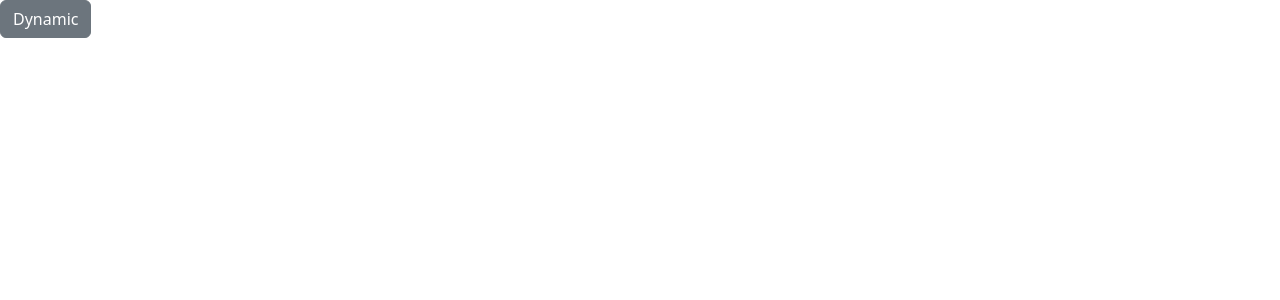
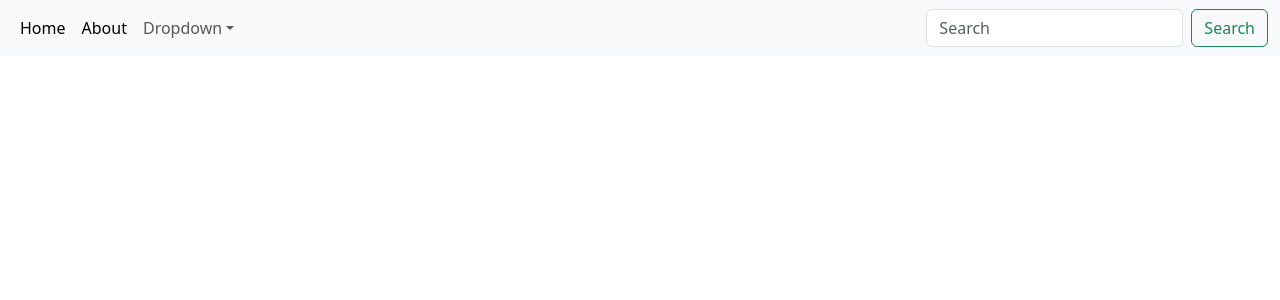
Before and after one commit to CheaRitheavatey/javascriptLearning, a React (Vite) app in the folder react-app/: page / in a window 1280 px wide. Shown: the top 300 px of the page. Built offline with nearby package versions, Linux system fonts and the light colour scheme.

Commit message:
update nav

```diff
--- a/react-app/src/App.tsx
+++ b/react-app/src/App.tsx
@@ -2,6 +2,7 @@
 import { Children, useState, type ReactNode } from "react";
 import Alert from "./components/Alert";
 import Button from "./components/Button";
+import NavBar from "./components/NavBar";
 // import ListGroup from "./components/ListGroup";
 function App() {
   let items = ["New York", "San Fransisco", "Paris", "London"];
@@ -13,13 +14,16 @@ function App() {
   return (
     // below is for Alert
     <div>
-      {alertvisible && (
-        <Alert onClose={() => setAlertVisible(false)}>hello</Alert>
-      )}
-      <Button color="secondary" onClick={() => setAlertVisible(true)}>
-        Dynamic
-      </Button>
+      <NavBar></NavBar>
     </div>
+    // <div>
+    //   {alertvisible && (
+    //     <Alert onClose={() => setAlertVisible(false)}>hello</Alert>
+    //   )}
+    //   <Button color="secondary" onClick={() => setAlertVisible(true)}>
+    //     Dynamic
+    //   </Button>
+    // </div>
 
     // below is for list group
     // <div>
--- /dev/null
+++ b/react-app/src/components/NavBar.tsx
@@ -0,0 +1,78 @@
+const NavBar = () => {
+  return (
+    <nav className="navbar navbar-expand-lg bg-body-tertiary">
+      <div className="container-fluid">
+        <button
+          className="navbar-toggler"
+          type="button"
+          data-bs-toggle="collapse"
+          data-bs-target="#navbarSupportedContent"
+          aria-controls="navbarSupportedContent"
+          aria-expanded="false"
+          aria-label="Toggle navigation"
+        >
+          <span className="navbar-toggler-icon"></span>
+        </button>
+        <div className="collapse navbar-collapse" id="navbarSupportedContent">
+          <ul className="navbar-nav me-auto mb-2 mb-lg-0">
+            <li className="nav-item">
+              <a className="nav-link active" aria-current="page" href="#">
+                Home
+              </a>
+            </li>
+            <li className="nav-item">
+              <a className="nav-link active" aria-current="page" href="#">
+                About
+              </a>
+            </li>
+
+            <li className="nav-item dropdown">
+              <a
+                className="nav-link dropdown-toggle"
+                href="#"
+                role="button"
+                data-bs-toggle="dropdown"
+                aria-expanded="false"
+              >
+                Dropdown
+              </a>
+              <ul className="dropdown-menu">
+                <li>
+                  <a className="dropdown-item" href="#">
+                    Action
+                  </a>
+                </li>
+                <li>
+                  <a className="dropdown-item" href="#">
+                    Another action
+                  </a>
+                </li>
+                <li>
+                  <hr className="dropdown-divider" />
+                </li>
+                <li>
+                  <a className="dropdown-item" href="#">
+                    Something else here
+                  </a>
+                </li>
+              </ul>
+            </li>
+          </ul>
+          <form className="d-flex" role="search">
+            <input
+              className="form-control me-2"
+              type="search"
+              placeholder="Search"
+              aria-label="Search"
+            />
+            <button className="btn btn-outline-success" type="submit">
+              Search
+            </button>
+          </form>
+        </div>
+      </div>
+    </nav>
+  );
+};
+
+export default NavBar;
```
